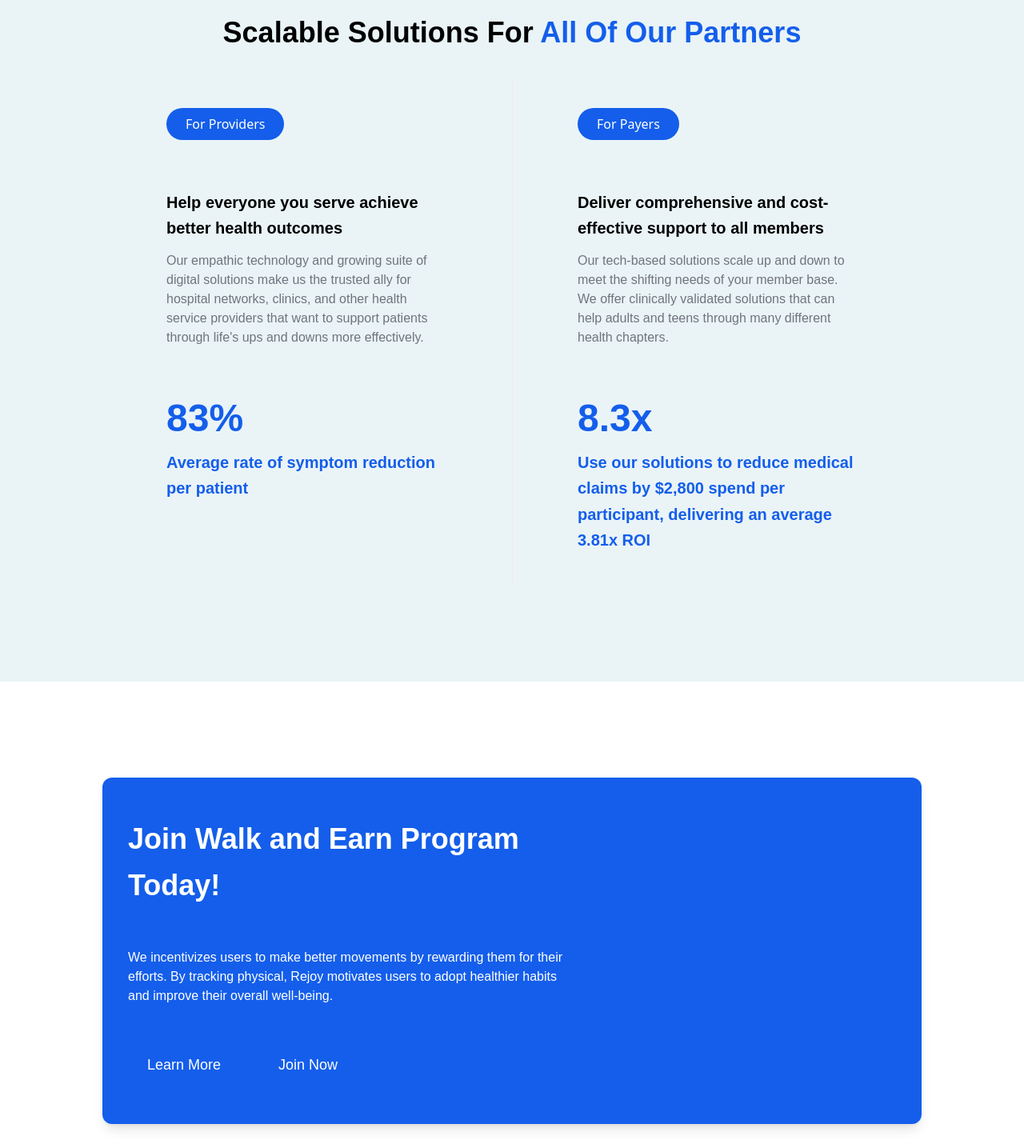
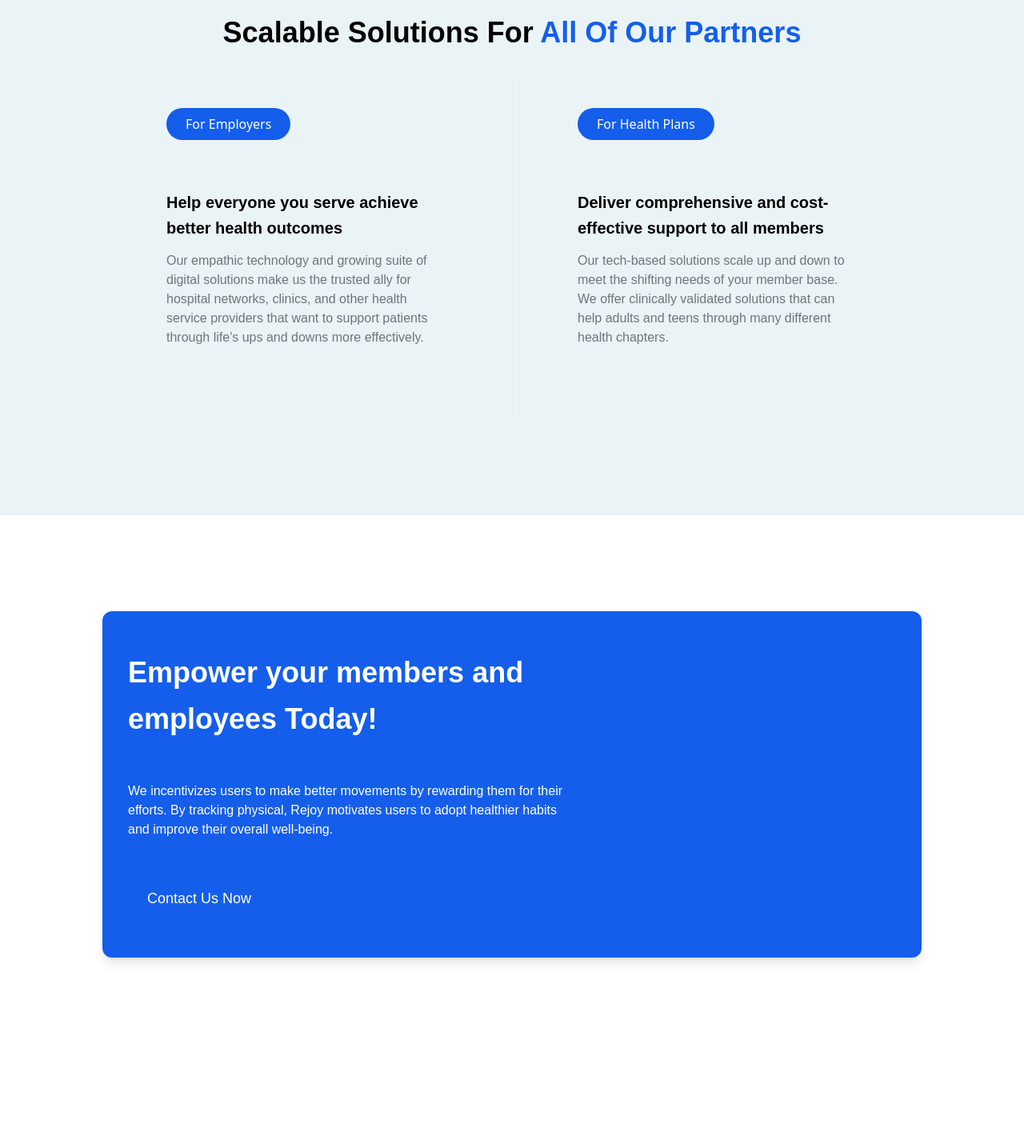
Before and after one commit to niteshsinha17/rejoy-backend, a Next.js app: page / in a window 1280 px wide. Shown: the part 4020-5455 px from the top of the page at 80% size. Built offline with nearby package versions, Linux system fonts and the light colour scheme.

Commit message:
Some changes

```diff
--- a/src/view/homePage/solutionForAll.jsx
+++ b/src/view/homePage/solutionForAll.jsx
@@ -14,7 +14,7 @@ const SolutionForAll = () => {
             <div className="grid grid-cols-2">
               <div className="py-[40px] px-[80px]">
                 <div className="mb-2 mx-auto text-base bg-primary text-white inline-block p-1 px-4 rounded-full">
-                  For Providers
+                  For Employers
                 </div>
 
                 <div className="my-[50px]">
@@ -30,15 +30,11 @@ const SolutionForAll = () => {
                     effectively.
                   </p>
                 </div>
-                <div className="heading-5  text-primary">
-                  <div className="heading-1">83% </div>
-                  Average rate of symptom reduction per patient
-                </div>
               </div>
               <div className="border-l-primaryBoder border-l-2 py-[40px] px-[80px]">
                 <div>
                   <div className="mb-2 mx-auto text-base bg-primary text-white inline-block p-1 px-4 rounded-full">
-                    For Payers
+                    For Health Plans
                   </div>
                   <div className="my-[50px]">
                     <h3 className="heading-5">
@@ -53,11 +49,6 @@ const SolutionForAll = () => {
                       many different health chapters.
                     </p>
                   </div>
-                  <div className="heading-5 text-primary">
-                    <div className="heading-1">8.3x </div>
-                    Use our solutions to reduce medical claims by $2,800 spend
-                    per participant, delivering an average 3.81x ROI
-                  </div>
                 </div>
               </div>
             </div>
--- a/src/view/homePage/walkAndEarn.jsx
+++ b/src/view/homePage/walkAndEarn.jsx
@@ -19,7 +19,7 @@ export const WalkAndEarn = () => {
         <div className="py-6 px-5 bg-primary rounded-xl text-white flex shadow-lg">
           <div className="w-7/12">
             <h2 className="heading-2">
-              Join Walk and Earn Program
+              Empower your members and employees
               <span className="text-secondary"> Today!</span>
             </h2>
             <p className="body-2 mt-6 text-white">
@@ -29,8 +29,7 @@ export const WalkAndEarn = () => {
             </p>
 
             <div className="flex space-x-4 mt-6">
-              <ButtonLink href="#" text="Learn More" />
-              <ButtonLink href="#" text="Join Now" />
+              <ButtonLink href="mailto:hello@rejoyhealth.com" text="Contact Us Now" />
             </div>
           </div>
         </div>
```
